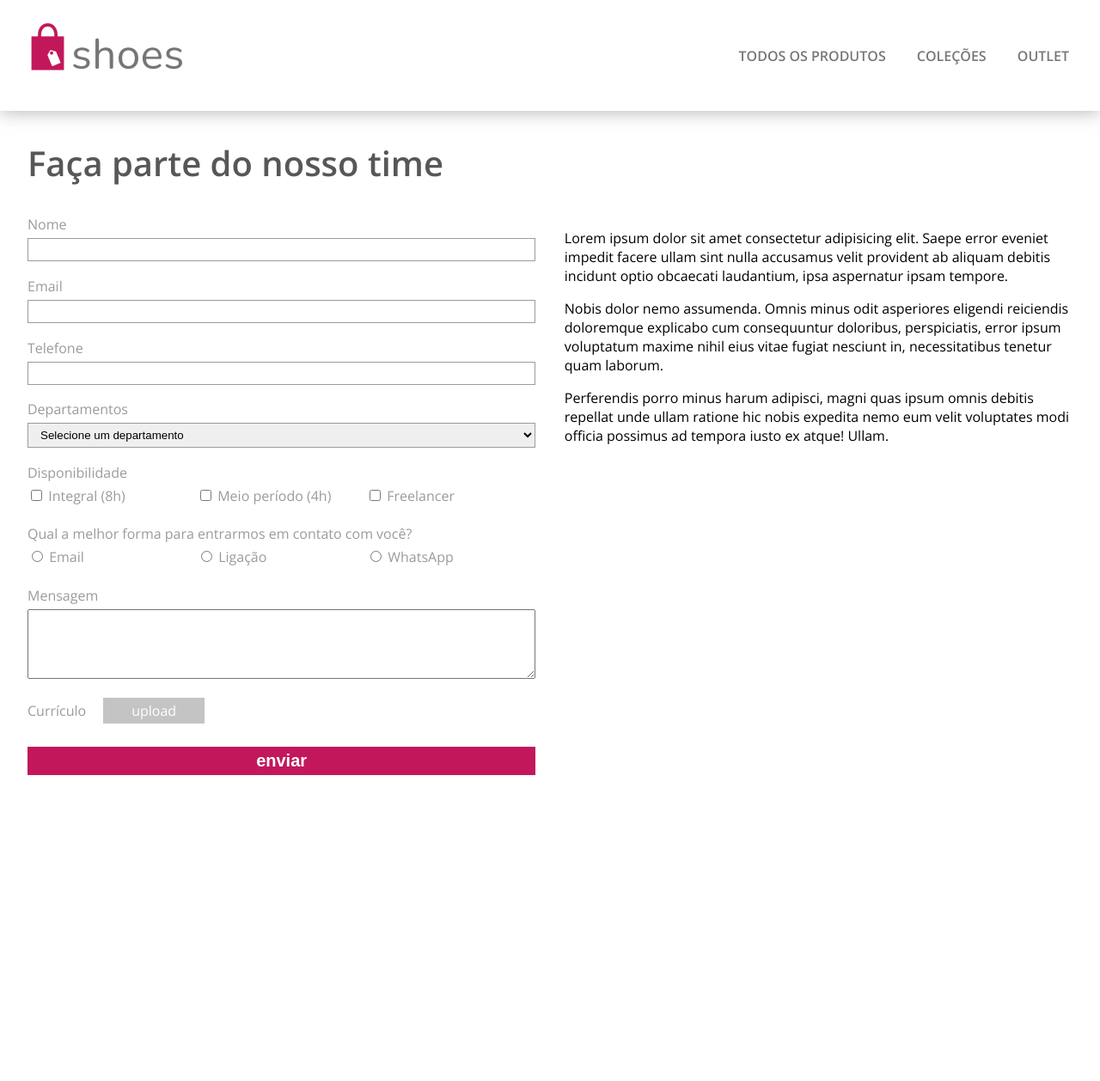
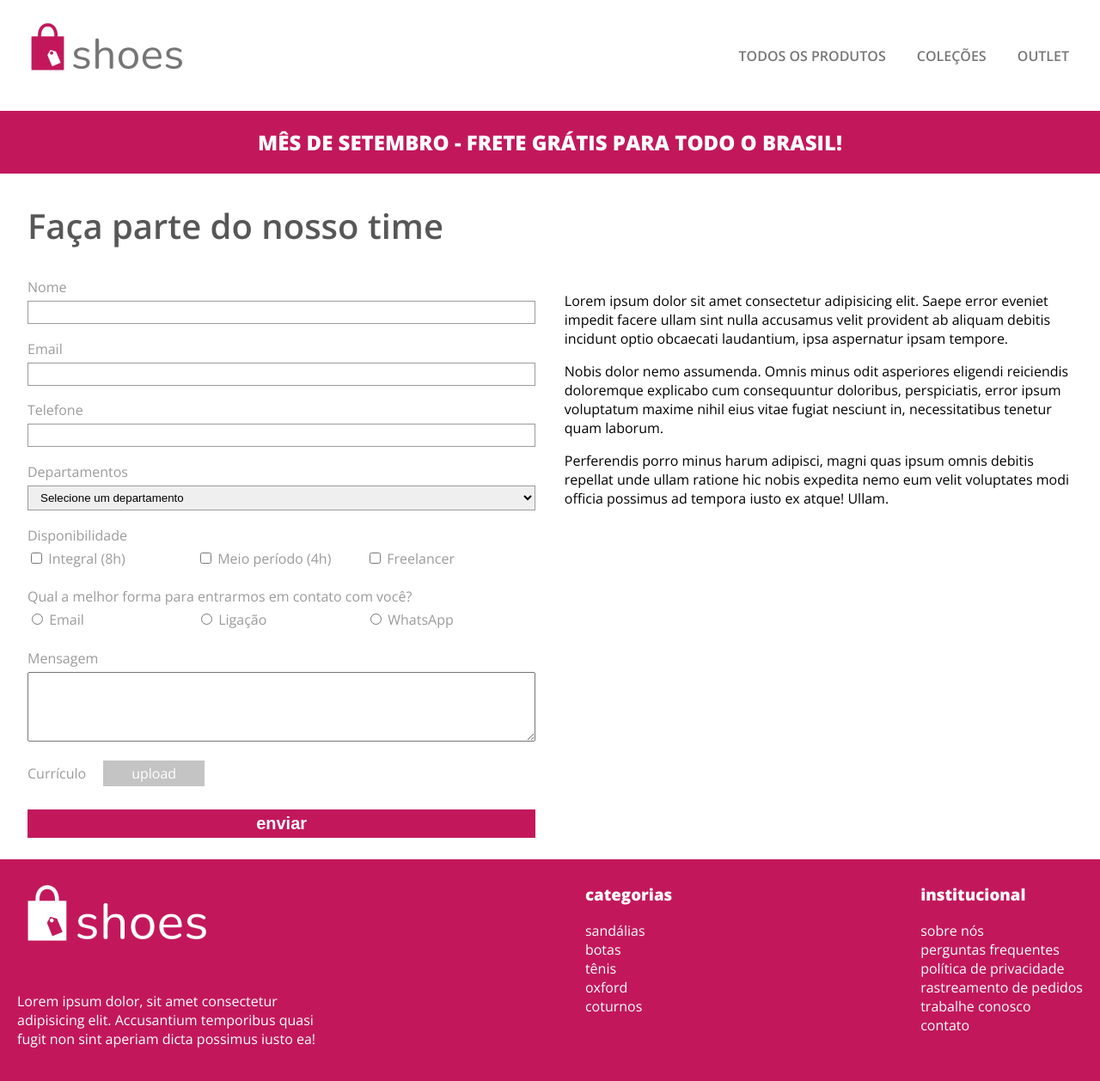
Before and after one commit to rodsl/shoes-store, a plain HTML site: page trabalhe-conosco.html in a window 1280 px wide. Shown: the whole page at 86% size. Before the commit the page ends 902 px from the top, so only its background shows below. Drawn offline with nearby package versions, Linux system fonts and the light colour scheme.

Commit message:
Created banner free shipping campaign

```diff
--- a/css/style.css
+++ b/css/style.css
@@ -12,7 +12,7 @@ body {
   max-width: 1280px;
   margin: 0 auto;
 }
-header{
+header {
   box-shadow: 0px 1px 20px rgba(139, 139, 139, 0.65);
 }
 .header {
@@ -20,7 +20,6 @@ header{
   align-items: center;
   justify-content: space-between;
   padding: 10px 20px;
-
 }
 
 .nav-link {
@@ -97,6 +96,7 @@ header{
 .contato {
   display: flex;
   padding: 0 2rem;
+  flex-wrap: wrap;
 }
 
 .contact-heading {
@@ -110,6 +110,8 @@ article {
   flex: 1;
 }
 
+
+
 form {
   display: flex;
   flex-direction: column;
@@ -121,12 +123,11 @@ input,
 select {
   margin-bottom: 1.1rem;
   padding: 0.3125rem 0.625rem;
-  border: 1px solid #9b9b9b
-
+  border: 1px solid #9b9b9b;
 }
 
 label {
-  font-size: 1,125;
+  font-size: 1, 125;
   margin-bottom: 0.3125rem;
 }
 
@@ -138,7 +139,7 @@ input[type="file"] {
   width: 118px;
   padding: 4px 10px;
   background-color: #c4c4c4;
-  color: #FFF;
+  color: #fff;
   text-transform: lowercase;
   text-align: center;
   cursor: pointer;
@@ -154,7 +155,6 @@ div .carregar-curriculo {
 }
 
 div .disponibilidade {
-
 }
 
 .options {
@@ -177,3 +177,61 @@ padding: 5px 0;
   margin-top: 22px;
   border: none;
 }
+
+@media (max-width: 736px) {
+  .contato form,
+article {
+  flex-grow: 1;
+  flex-shrink: 0;
+}
+  .contato form {
+    order: 1;
+  }
+
+  .contato article {
+    order: 0;
+  }
+}
+
+
+.footer {
+  background-color: #c2185b;
+  color: #fff;
+  padding: 10px 20px 30px;
+  margin-top: 25px;
+
+}
+
+.footer a {
+  color: #fff;
+  text-decoration: none;
+}
+
+.footer .container {
+  display: flex;
+  justify-content: space-between;
+}
+
+.footer .container div:first-of-type {
+  width: 30%;
+}
+
+.categorias,
+.institucional {
+  display: flex;
+  flex-direction: column;
+}
+
+
+#banner-frete-gratis{
+  background-color: #c2185b;
+  width: 100%;
+
+}
+.banner-frete-gratis{
+display: flex;
+justify-content: center;
+align-items: center;
+color: #fff;
+text-transform: uppercase;
+}
--- a/trabalhe-conosco.html
+++ b/trabalhe-conosco.html
@@ -25,8 +25,15 @@
         </div>
       </div>
     </header>
-    <main class="container">
-      <section>
+    <main class="">
+      <section id="banner-frete-gratis">
+        <div class="container banner-frete-gratis">
+          <h2>
+
+          Mês de Setembro - Frete grátis para todo o Brasil!</h2>
+        </div>
+      </section>
+      <section class="container">
         <h2 class="contact-heading">Faça parte do nosso time</h2>
         <div class="contato">
           <form action="">
@@ -133,6 +140,32 @@
         </div>
       </section>
     </main>
-    <footer class="container"></footer>
+    <footer class="footer">
+      <div class="container">
+        <div>
+          <img src="./img/logo-white.png" alt="White Logo">
+          <p>Lorem ipsum dolor, sit amet consectetur adipisicing elit. Accusantium temporibus quasi fugit non sint aperiam dicta possimus iusto ea!</p>
+        </div>
+
+        <div class="categorias">
+          <h3>categorias</h3>
+          <a href="#" class="footer-link">sandálias</a>
+          <a href="#" class="footer-link">botas</a>
+          <a href="#" class="footer-link">tênis</a>
+          <a href="#" class="footer-link">oxford</a>
+          <a href="#" class="footer-link">coturnos</a>
+        </div>
+
+        <div class="institucional">
+          <h3>institucional</h3>
+          <a href="#" class="footer-link">sobre nós</a>
+          <a href="#" class="footer-link">perguntas frequentes</a>
+          <a href="#" class="footer-link">política de privacidade</a>
+          <a href="#" class="footer-link">rastreamento de pedidos</a>
+          <a href="trabalhe-conosco.html" class="footer-link">trabalhe conosco</a>
+          <a href="#" class="footer-link">contato</a>
+        </div>
+      </div>
+    </footer>
   </body>
 </html>
```
Also changed, not shown: index.html (+28 -2 lines). Lines whose indentation alone changed are shown as unchanged.
